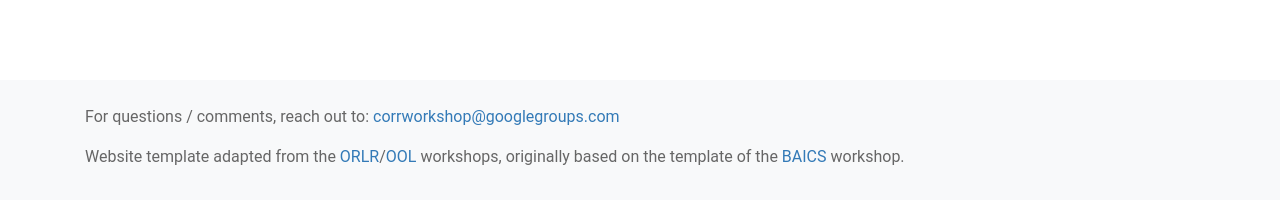
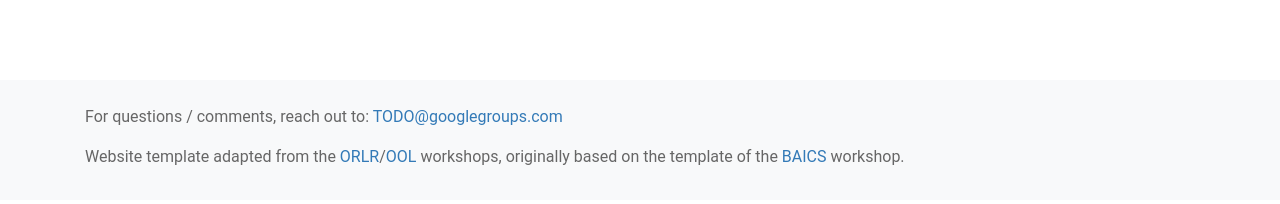
Before and after one commit to simulatingrobotworlds/simulatingrobotworlds.github.io, a Jekyll site: the page built from papers.html, in a window 1280 px wide. Shown: the part 517-721 px from the top of the page. Built offline with Jekyll 4.4.1, drawn with Linux system fonts in a browser that asks for light colours; nearby versions of some CDN libraries; some of the changed lines change nothing that is shown.

Commit message:
Update workshop title and Twitter card metadata in default.html; modify contact email for clarity.

```diff
--- a/_layouts/default.html
+++ b/_layouts/default.html
@@ -3,14 +3,14 @@
 
 <head>
   <meta charset="utf-8">
-  <title>CVPR Workshop on Causal and Object-Centric Representations for Robotics</title>
+  <title>Learning to Simulate Robot Worlds</title>
   <script src="https://ajax.googleapis.com/ajax/libs/jquery/2.1.0/jquery.min.js"></script>
   <link rel="stylesheet" href="https://stackpath.bootstrapcdn.com/bootstrap/4.4.1/css/bootstrap.min.css" integrity="sha384-Vkoo8x4CGsO3+Hhxv8T/Q5PaXtkKtu6ug5TOeNV6gBiFeWPGFN9MuhOf23Q9Ifjh" crossorigin="anonymous">
   <script src="https://stackpath.bootstrapcdn.com/bootstrap/4.4.1/js/bootstrap.min.js" integrity="sha384-wfSDF2E50Y2D1uUdj0O3uMBJnjuUD4Ih7YwaYd1iqfktj0Uod8GCExl3Og8ifwB6" crossorigin="anonymous"></script>
   <meta name="viewport" content="width=device-width, initial-scale=1">
   <meta property="og:image" content="https://corrworkshop.github.io/images/teaser.png" />
   <meta name="twitter:image" content="https://corrworkshop.github.io/images/teaser.png" />
-  <meta name="twitter:card" content="CORR workshop" />
+  <meta name="twitter:card" content="Learning to Simulate Robot Worlds" />
   <script>
     /* JavaScript module code here */
     function localize_time(timeString) {
@@ -86,7 +86,7 @@
 
   <div class="footnote bg-light">
     <div class="container">
-      <p>For questions / comments, reach out to: <a href="mailto:	corrworkshop@googlegroups.com">	corrworkshop@googlegroups.com</a></p>
+      <p>For questions / comments, reach out to: <a href="mailto:	TODO@googlegroups.com">	TODO@googlegroups.com</a></p>
       <p>Website template adapted from the <a href="https://orlrworkshop.github.io/">ORLR</a>/<a href="https://oolworkshop.github.io/">OOL</a> workshops, originally based on the template of the <a href="https://baicsworkshop.github.io/">BAICS</a> workshop.</p>
     </div>
   </div>
```
